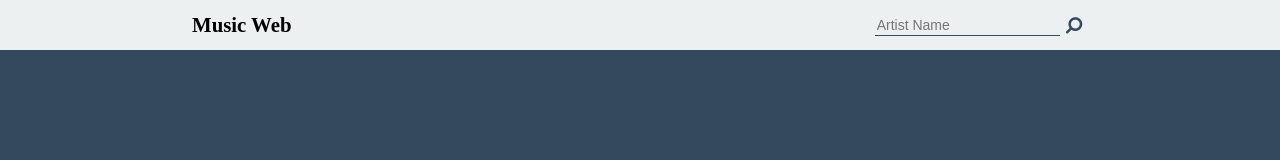
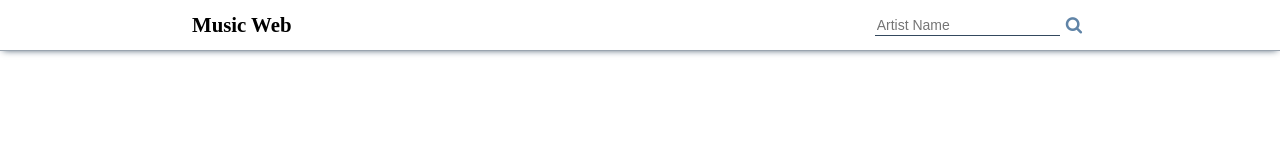
Before and after one commit to igorsantana/music-nest, a website: page index.html in a window 1280 px wide. Drawn offline with Linux system fonts and the light colour scheme.

Commit message:
redoing style

```diff
--- a/css/main.css
+++ b/css/main.css
@@ -5,16 +5,27 @@ html, body {
 }
 
 body {
-	background-color:#34495e;
+	/*background-color:#34495e;*/
+}
+
+main#content {
+	height: 100%;
+	margin-top: 1%;
+	z-index: 0;
 }
 
 nav#header {
-	background-color: #ecf0f1;
+	z-index: 1;
+	background-color: #fff;
+	border-bottom: 1px solid rgba(52,73,94, 0.5);
 	height: 50px;
 	display: flex;
 	align-items: center;
 	justify-content: space-between;
 	padding: 0 15%;
+	-webkit-box-shadow: 0px 2px 7px -3px  rgb(52,73,94);
+	-moz-box-shadow: 0px 2px 7px -3px  rgb(52,73,94);
+	box-shadow: 0px 2px 7px -3px  rgb(52,73,94);
 }
 
 nav#header h1#title {
@@ -51,7 +62,7 @@ div.right-side button#search-button {
 	background-color: transparent;
 	border: 0;
 	font-size: 1.1em;
-	color: #34495e;
+	color: rgb(96,132,167);
 }
 
 div.right-side button#search-button:hover {
@@ -77,11 +88,16 @@ div.right-side ul#matches li:first-child {
 	border-top: 1px solid #34495e;
 }
 
+div.right-side ul#matches li:last-child {
+	border-bottom: 1px solid #34495e;
+}
+
 div.right-side ul#matches li {
 	width: 100%;
 	background-color: #ecf0f1;
 	border: 1px solid #34495e;
 	border-top: 0;
+	border-bottom: 0;
 	width: 85%;
 	padding-top: 1%;
 	padding-bottom: 1%;
@@ -89,7 +105,12 @@ div.right-side ul#matches li {
 	font-family: sans-serif;
 }
 
-
+div.right-side ul#matches li:hover {
+	padding-top: 2%;
+	padding-bottom: 2%;
+	background-color: #e1e7e9;
+	border: 1px solid #67848b;
+}
 
 .flipped {
 	-moz-transform: scale(-1, 1);
@@ -98,3 +119,9 @@ div.right-side ul#matches li {
 	-ms-transform: scale(-1, 1);
 	transform: scale(-1, 1);
 }
+
+div#graph-container {
+	width: 70%;
+	height: 100%;
+	background-color: #fff;
+}
--- a/index.html
+++ b/index.html
@@ -13,18 +13,15 @@
 			<input type="text" placeholder="Artist Name" id="search">
 			<ul id="matches" ></ul>
 			<button type="button" id="search-button">
-				<i class="fa fa-search flipped" aria-hidden="true"></i>
+				<i class="fa fa-search" aria-hidden="true"></i>
 			</button>
 		</div>
 	</nav>
 	<main id="content">
+	  <div id="graph-container"></div>
 
-		<header>
-
-
-
-		</header>
 	</main>
+	<script src="//cdnjs.cloudflare.com/ajax/libs/sigma.js/1.2.0/sigma.min.js"></script>
 	<script src="dist/js/script.min.js"></script>
 </body>
 </html>
--- a/js/index.js
+++ b/js/index.js
@@ -10,14 +10,16 @@ const matches = document.getElementById('matches')
 
 const selectedOption 	= (e) => {
 	const id = e.target.getAttribute('artist')
+
 	extract(id)
 		.then(collabs => console.log(collabs))
-
+	matches.innerHTML = ''
 }
 
 const fetchArtists = () => {
 
 	if(input.value == '') return
+
 	try {
 		fetch(queryAPI(input.value))
 			.then(res 	=> res.json())
@@ -27,7 +29,7 @@ const fetchArtists = () => {
 				[0, 1, 2 ,3 , 4].forEach(i => document.getElementById(`option-${i}`).addEventListener('click', selectedOption))
 				input.value = ''
 			})
-			// .catch(err 	=> fetchArtists())
+			.catch(err 	=> fetchArtists())
 	} catch(e) {}
 }
 
```
Also changed, not shown: dist/css/style.min.css, dist/js/script.min.js.
